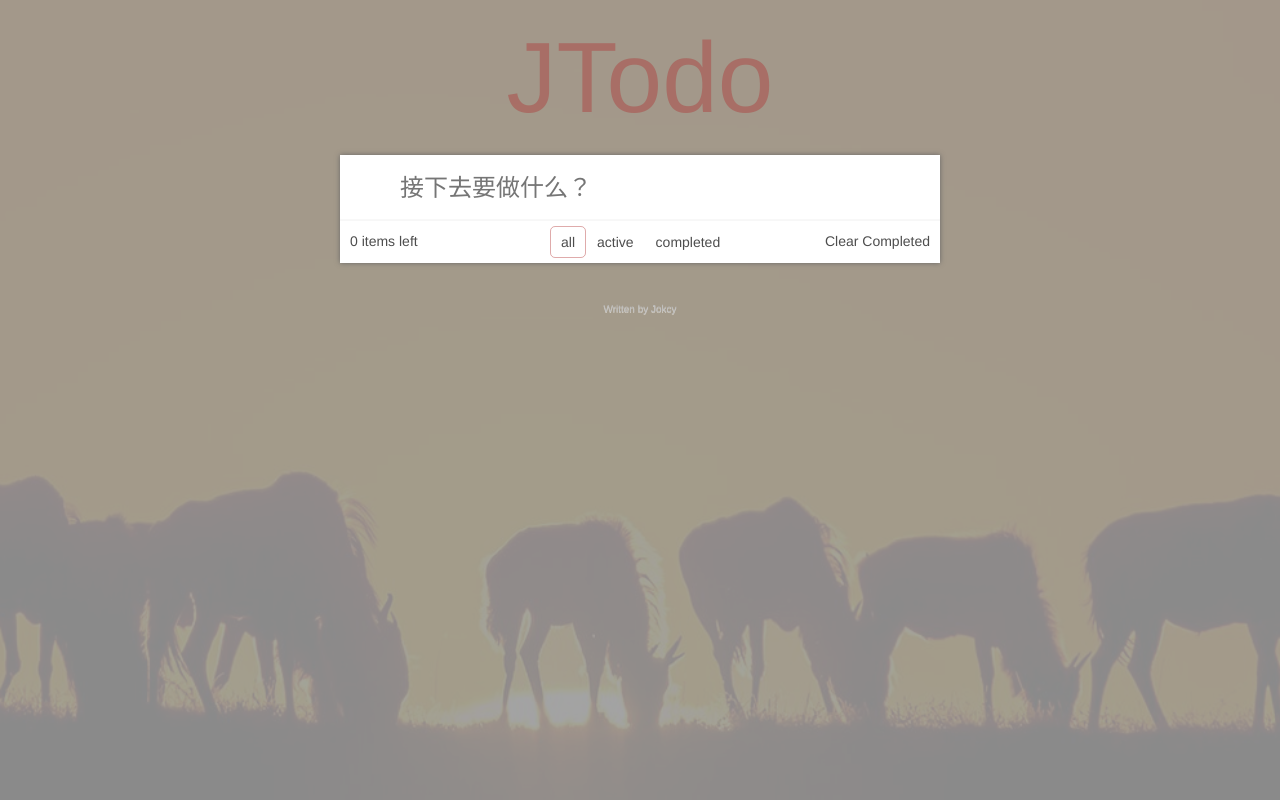
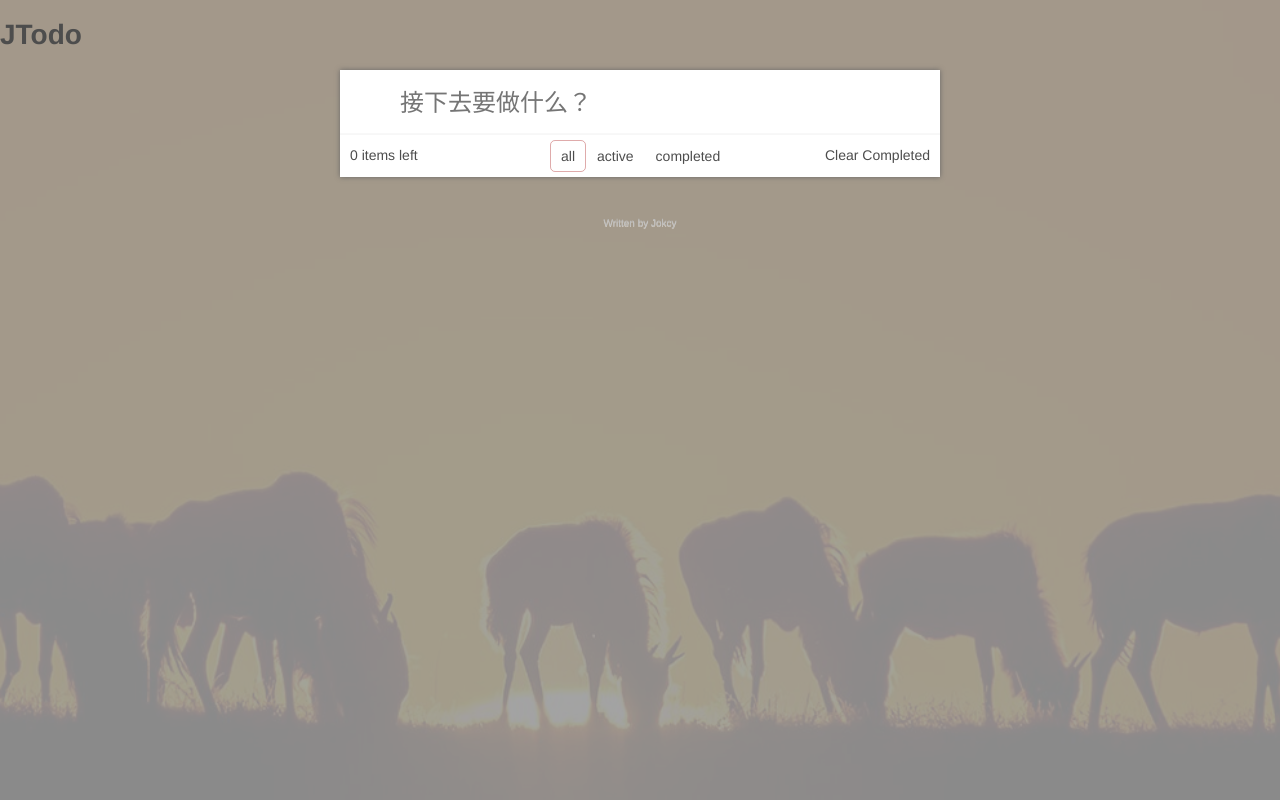
Before and after one commit to szy0syz/vue-todo-tech, a Vue app: page / in a window 1280 px wide. Built offline with nearby package versions, Linux system fonts and the light colour scheme; the HTML template or start-up script is replaced by a standard one.

Commit message:
update 2.3 css module配置

```diff
--- a/client/layout/header.vue
+++ b/client/layout/header.vue
@@ -1,10 +1,10 @@
 <template>
-  <header class="main-header">
+  <header :class="$style.mainHeader">
     <h1>JTodo</h1>
   </header>
 </template>
 
-<style lang="stylus" scoped>
+<style lang="stylus" module>
 .main-header{
   text-align center
   h1{
```
Also changed, not shown: 1 other file (tests, documents, lock files or other folders).
